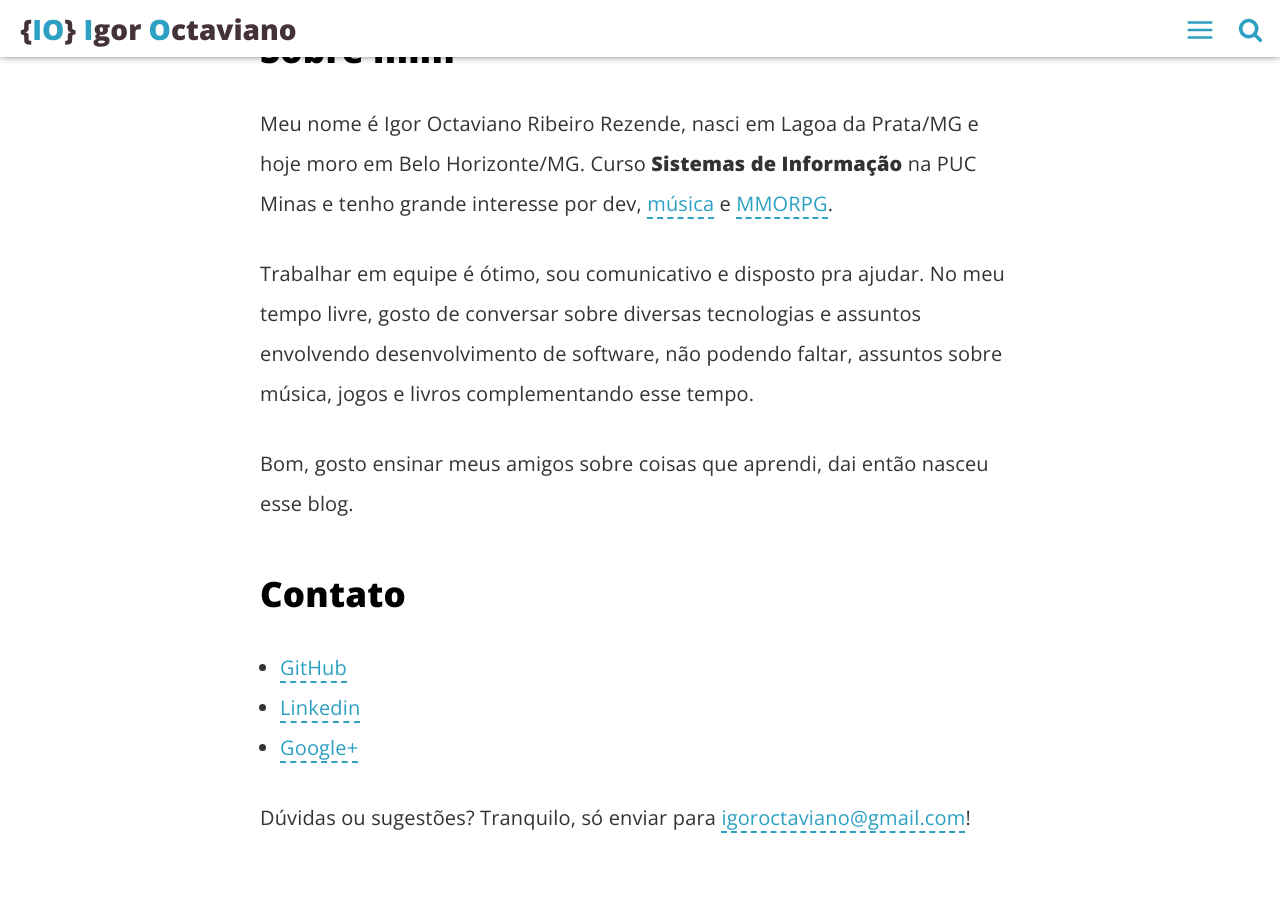
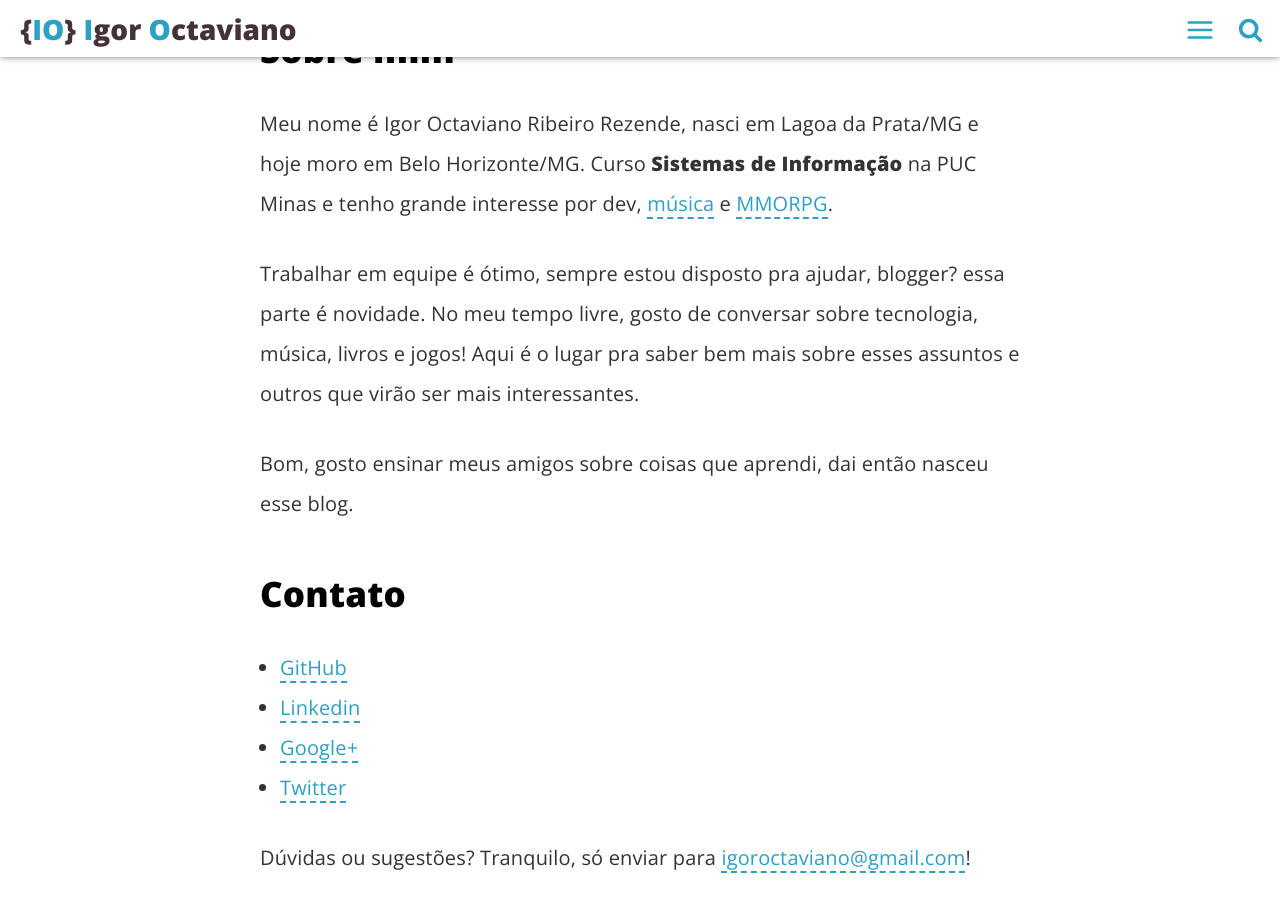
Before and after one commit to igoroctaviano/blog, a Jekyll site: the page built from about.html, in a window 1280 px wide and 900 px high, scrolled down 1190 px. Built offline with Jekyll 4.4.1, drawn with Linux system fonts in a browser that asks for light colours.

Commit message:
Update about

```diff
--- a/about.html
+++ b/about.html
@@ -13,9 +13,8 @@ description: "Saiba um pouco sobre o maluco por trás desse blog."
 Curso <b>Sistemas de Informação</b> na PUC Minas e tenho grande interesse por dev, <a href="http://www.davidgilmour.com">música</a>
 e <a href="https://pt.wikipedia.org/wiki/Massively_multiplayer_online_role-playing_game">MMORPG</a>.
 
-<p>Trabalhar em equipe é ótimo, sou comunicativo e disposto pra ajudar. No meu tempo livre, gosto de conversar sobre
-diversas tecnologias e assuntos envolvendo desenvolvimento de software, não podendo faltar, assuntos sobre música,
-jogos e livros complementando esse tempo.</p>
+<p>Trabalhar em equipe é ótimo, sempre estou disposto pra ajudar, blogger? essa parte é novidade. No meu tempo livre, gosto de conversar
+sobre tecnologia, música, livros e jogos! Aqui é o lugar pra saber bem mais sobre esses assuntos e outros que virão ser mais interessantes.</p>
 
 <p>Bom, gosto ensinar meus amigos sobre coisas que aprendi, dai então nasceu esse blog.</p>
 
@@ -25,6 +24,7 @@ jogos e livros complementando esse tempo.</p>
 	<li><a href="https://github.com/igoroctaviano/">GitHub</a></li>
 	<li><a data-proofer-ignore href="https://br.linkedin.com/in/igoroctaviano">Linkedin</a></li>
 	<li><a data-proofer-ignore href="https://plus.google.com/104142886132587021633">Google+</a></li>
+	<li><a data-proofer-ignore href="https://twitter.com/@igoroctaviano">Twitter</a></li>
 </ul>
 
 <p>Dúvidas ou sugestões? Tranquilo, só enviar para <a href="mailto:igoroctaviano@gmail.com">igoroctaviano@gmail.com</a>!</p>
```
